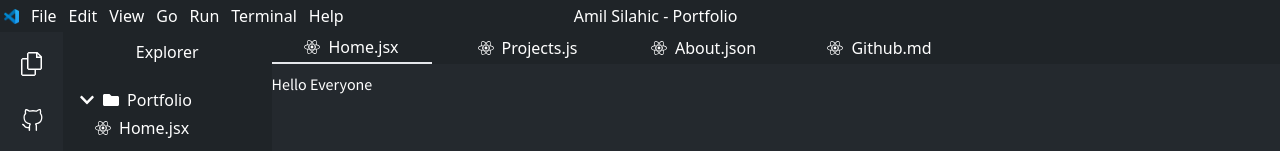
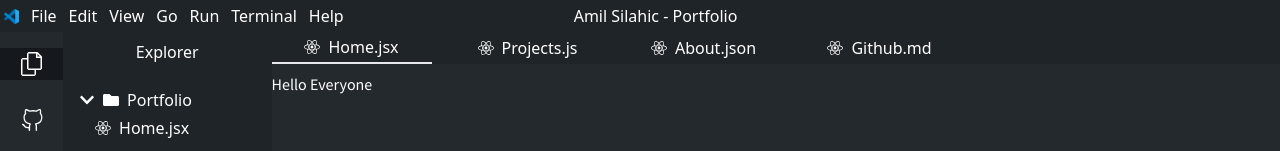
Before and after one commit to SilahicAmil/nextjs-updated-portfolio, a Next.js app: page / in a window 1280 px wide. Shown: the top 151 px of the page. Built offline with nearby package versions, Linux system fonts and the light colour scheme.

Commit message:
more styling lmao lol xd rawr (ive lost my mind)

```diff
--- a/components/Navigation/ActionsNav.js
+++ b/components/Navigation/ActionsNav.js
@@ -16,9 +16,15 @@ const ActionsNav = ({}) => {
   return (
     <div className="flex flex-col w-20 justify-between bg-sidebar 2xl:visible xl:visible lg:visible md:visible sm:visible  ">
       <div className="py-4 gap-6 flex flex-col">
-        <div className="flex items-center h-8 justify-center ">
-          <VscFiles className="text-2xl" />
-        </div>
+        <Link href="/">
+          <div
+            className={` ${
+              router.pathname === "/" ? "bg-higlighted" : null
+            } flex items-center h-8 justify-center`}
+          >
+            <VscFiles className="text-2xl" />
+          </div>
+        </Link>
         <div className="flex items-center h-8 justify-center ">
           <VscGithubAlt className="text-2xl" />
         </div>
--- a/pages/projects/index.js
+++ b/pages/projects/index.js
@@ -1,9 +1,5 @@
 const ProjectsPage = () => {
-  return (
-    <h1 className="flex h-[90vh] w-full items-center justify-center ">
-      Projects Page
-    </h1>
-  );
+  return <h1 className="">Projects Page</h1>;
 };
 
 export default ProjectsPage;
```
